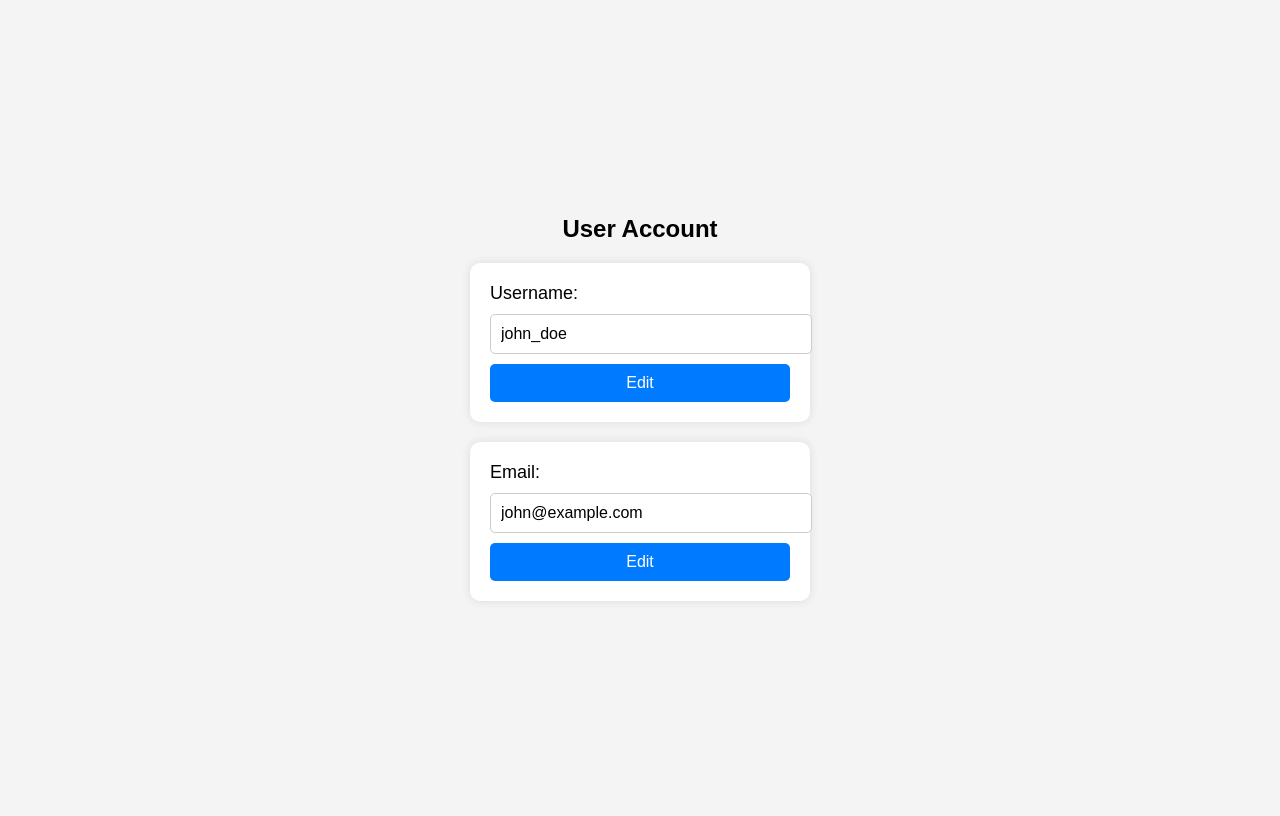
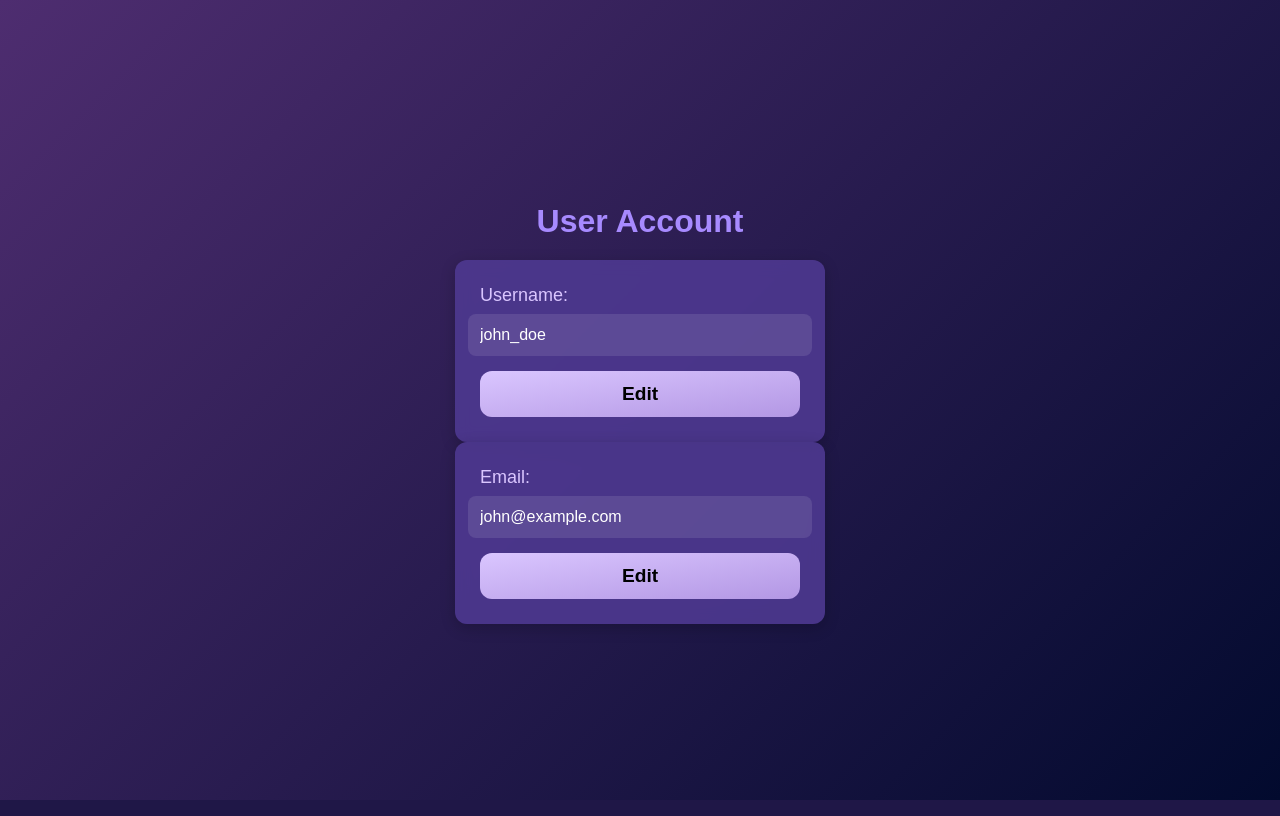
Before and after one commit to shotime369/rsdsl, a PHP site: page /account.php in a window 1280 px wide. Run offline with PHP 8.4, Linux system fonts and the light colour scheme; a user stored in the database is signed in; data comes from the database, SQL or seed files in the repository.

Commit message:
Changed the look of the Account page

```diff
--- a/account.php
+++ b/account.php
@@ -36,56 +36,10 @@ if ($_SERVER['REQUEST_METHOD'] === 'POST') {
 <!DOCTYPE html>
 <html lang="en">
 <head>
-<meta charset="UTF-8">
-<meta name="viewport" content="width=device-width, initial-scale=1.0">
-<title>User Account</title>
-<style>
-body {
-  font-family: Arial, sans-serif;
-  display: flex;
-  flex-direction: column;
-  align-items: center;
-  justify-content: center;
-  height: 100vh;
-  background-color: #f4f4f4;
-}
-h2 {
-  margin-bottom: 20px;
-}
-form {
-  background: white;
-  padding: 20px;
-  border-radius: 10px;
-  box-shadow: 0 0 10px rgba(0, 0, 0, 0.1);
-  width: 300px;
-  margin-bottom: 20px;
-}
-label {
-  display: block;
-  margin-bottom: 10px;
-  font-size: 18px;
-}
-input {
-  width: 100%;
-  padding: 10px;
-  margin-bottom: 10px;
-  border: 1px solid #ccc;
-  border-radius: 5px;
-  font-size: 16px;
-}
-button {
-  width: 100%;
-  padding: 10px;
-  background: #007bff;
-  color: white;
-  border: none;
-  border-radius: 5px;
-  font-size: 16px;
-  cursor: pointer;
-}
-button:hover {
-  background: #0056b3;
-}
+    <meta charset="UTF-8">
+    <meta name="viewport" content="width=device-width, initial-scale=1.0">
+    <title>Dashboard</title>
+    <link rel="stylesheet" href="styleAccount.css">
 </style>
 </head>
 <body>
--- /dev/null
+++ b/styleAccount.css
@@ -0,0 +1,79 @@
+body {
+    font-family: 'Arial', sans-serif;
+    background: linear-gradient(135deg, #4e2d70, #020a2e);
+    color: #ffffff;
+    text-align: center;
+    display: flex;
+    flex-direction: column;
+    align-items: center;
+    justify-content: center;
+    height: 100vh;
+    margin: 0;
+}
+
+h2 {
+    font-size: 2rem;
+    color: #a78aff;
+    margin-bottom: 20px;
+}
+
+form {
+    background: rgba(78, 57, 145, 0.9);
+    padding: 25px;
+    border-radius: 12px;
+    box-shadow: 0 4px 15px rgba(0, 0, 0, 0.2);
+    width: 320px;
+    display: flex;
+    flex-direction: column;
+    align-items: center;
+    backdrop-filter: blur(8px);
+}
+
+label {
+    font-size: 18px;
+    margin-bottom: 8px;
+    text-align: left;
+    width: 100%;
+    color: #dac6ff;
+}
+
+input {
+    width: 100%;
+    padding: 12px;
+    margin-bottom: 15px;
+    border: none;
+    border-radius: 8px;
+    font-size: 16px;
+    background: rgba(255, 255, 255, 0.1);
+    color: #ffffff;
+    outline: none;
+    transition: 0.3s ease-in-out;
+}
+
+input::placeholder {
+    color: #ccc;
+}
+
+input:focus {
+    background: rgba(255, 255, 255, 0.2);
+    border-left: 4px solid #a78aff;
+    padding-left: 16px;
+}
+
+button {
+    font-size: 1.2rem;
+    padding: 12px 20px;
+    border: none;
+    background: linear-gradient(to bottom right, #dac6ff, #b397e4);
+    color: #000000;
+    cursor: pointer;
+    border-radius: 12px;
+    transition: 0.3s ease-in-out;
+    font-weight: bold;
+    width: 100%;
+}
+
+button:hover {
+    background: linear-gradient(to bottom right, #c997e4, #a78aff);
+    transform: scale(1.05);
+}
```
